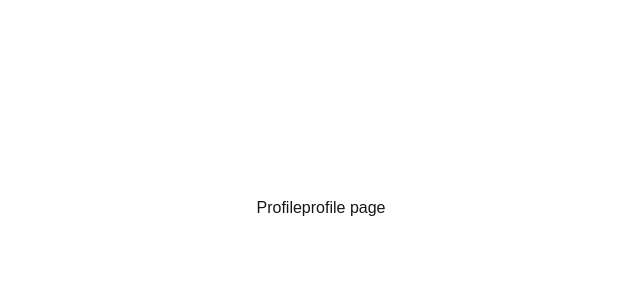
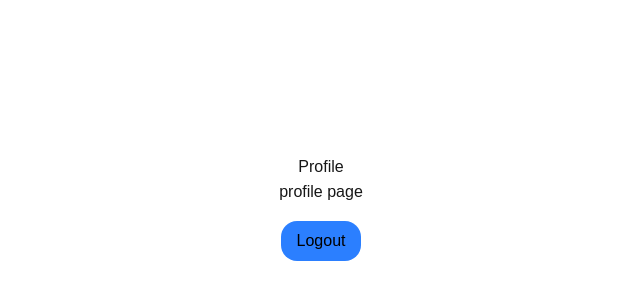
Before and after one commit to Adarsh311002/NextJS-AuthSystem, a Next.js app: page /profile in a window 1280 px wide. Shown: the part 192-492 px from the top of the page, without its empty margins (319-959 px from the left). Built offline with nearby package versions, Linux system fonts and the light colour scheme.

Commit message:
handling logout  , middleware

```diff
--- /dev/null
+++ b/src/app/api/users/logout/route.ts
@@ -0,0 +1,21 @@
+import { NextResponse } from "next/server";
+
+
+export async function GET(){
+    try {
+        const response = NextResponse.json({
+            message: "Logout successful",
+            success : true,
+        })
+        response.cookies.set("token","",
+            {httpOnly : true, expires: new Date(0)}
+        );
+
+        return response
+
+    } catch (error:any) {
+        return NextResponse.json({
+            error: error.message
+        },{status : 500})
+    }
+}
--- a/src/app/profile/page.tsx
+++ b/src/app/profile/page.tsx
@@ -1,10 +1,40 @@
+"use client"
+import Link from "next/link";
+import React, { useState, useEffect} from "react";
+import { useRouter } from "next/navigation";
+import axios, { Axios } from "axios";
+import toast from "react-hot-toast";
+
+
 export default function ProfilePage(){
 
+    const router = useRouter();
+
+    const logout = async () => {
+        try {
+            await axios.get('/api/users/logout');
+            toast.success('Logout successful');
+            router.push('/login')
+
+        } catch (error:any) {
+            toast.error(error.message);
+            console.log(error.message);
+        }
+    }
+
     return (
-        <div className="flex justify-center items-center min-h-screen py-2">
+        <div className="flex-col flex justify-center items-center min-h-screen py-2">
             <h1>Profile</h1>
             <hr />
+
             <p>profile page</p>
+            <hr />
+
+            <button
+            onClick={logout}
+            className="bg-blue-500 hover:bg-blue-700 mt-4 text-black py-2 px-4 rounded-2xl">
+                Logout
+            </button>
         </div>
     )
 }
--- a/src/app/signup/page.tsx
+++ b/src/app/signup/page.tsx
@@ -1,6 +1,6 @@
 "use client"
 import Link from "next/link";
-import React, { useState, useEffect, use } from "react";
+import React, { useState, useEffect} from "react";
 import { useRouter } from "next/navigation";
 import axios, { Axios } from "axios";
 import toast from "react-hot-toast";
--- /dev/null
+++ b/src/middleware.ts
@@ -0,0 +1,15 @@
+import { NextResponse, NextRequest } from 'next/server'
+
+// This function can be marked `async` if using `await` inside
+export function middleware(request: NextRequest) {
+  return NextResponse.redirect(new URL('/home', request.url))
+}
+
+export const config = {
+  matcher: [
+    '/',
+    '/profile',
+    '/login',
+    '/signup'
+  ]
+}
```
